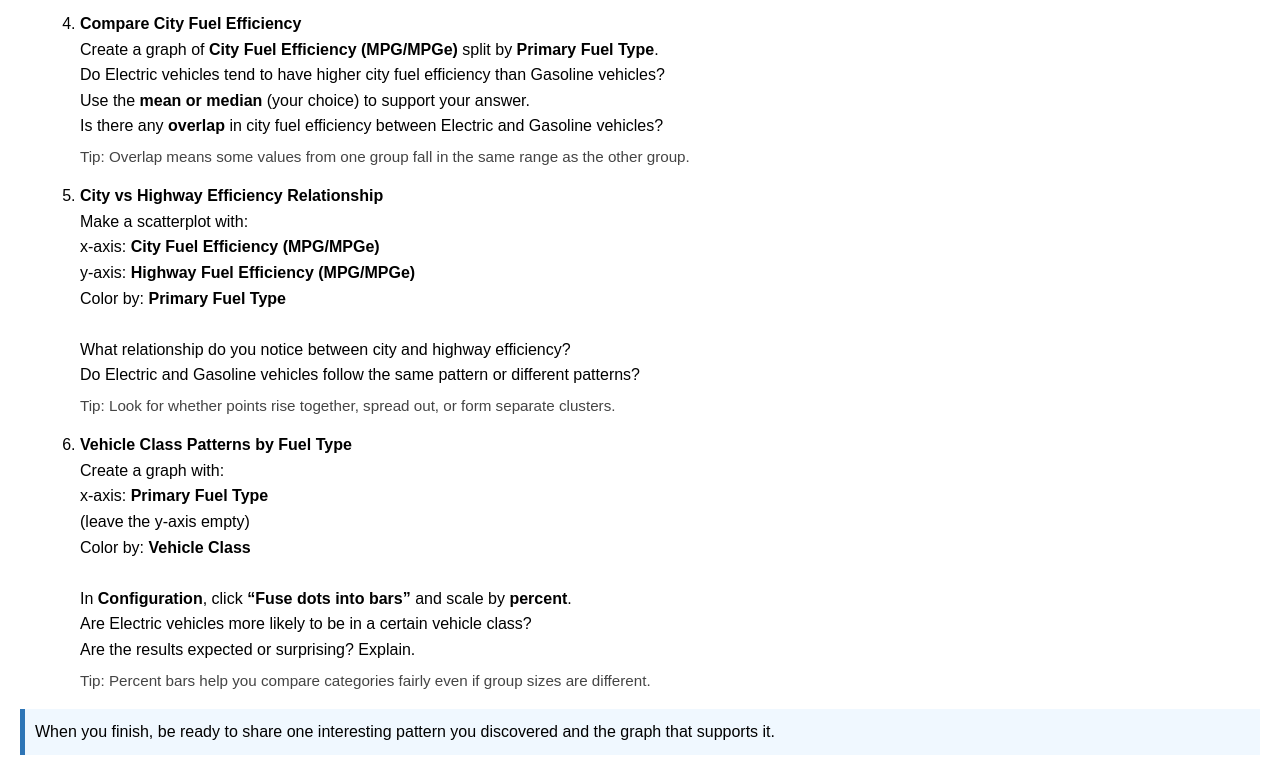
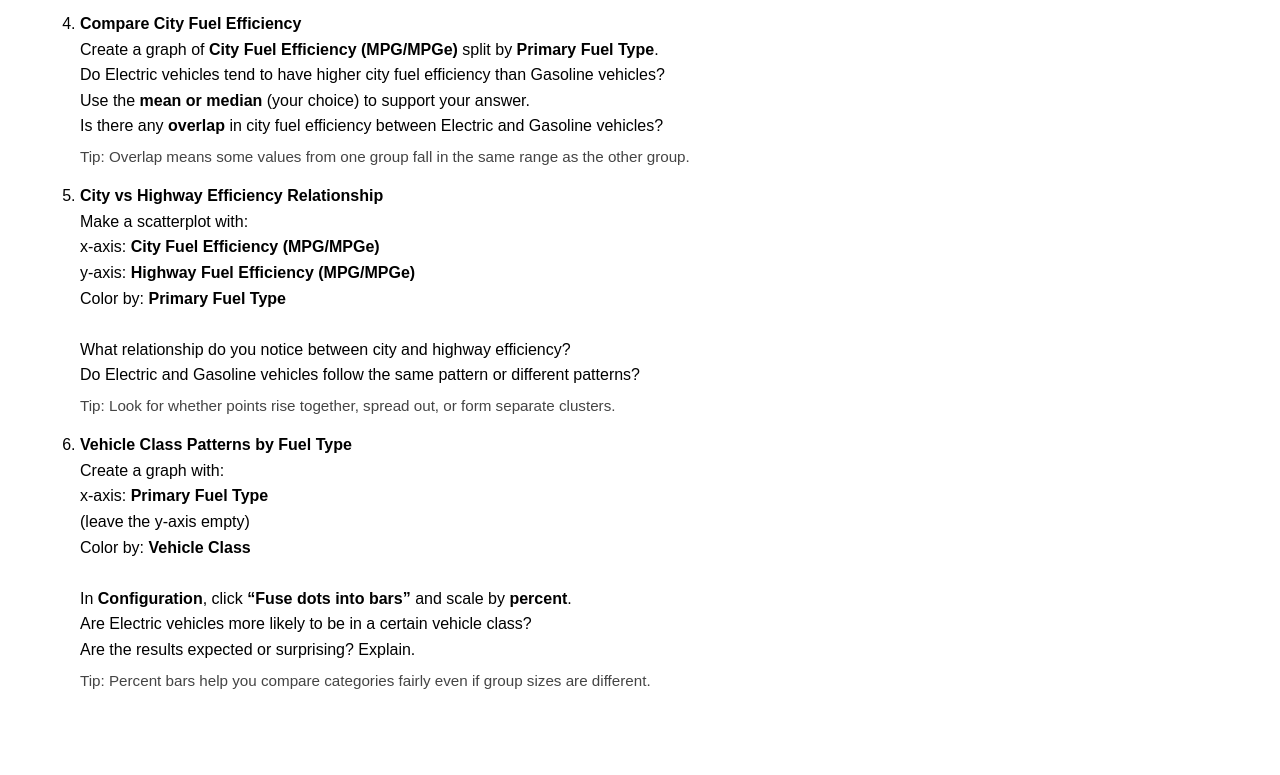
Before and after one commit to lilykdonaldson/vehicle-data-codap-2025, a plain HTML site: page datadive.html in a window 1280 px wide. Shown: the part 663-1438 px from the top of the page. After the commit the page ends 1376 px from the top, so only its background shows below. Drawn offline with Linux system fonts and the light colour scheme.

Commit message:
Remove important note from datadive.html
Removed the important note about sharing findings.

```diff
--- a/datadive.html
+++ b/datadive.html
@@ -109,9 +109,6 @@ Primary Fuel Type, Vehicle Class, Environmental Rating (1–10).
     </li>
 </ol>
 
-<div class="important">
-When you finish, be ready to share one interesting pattern you discovered and the graph that supports it.
-</div>
 
 </body>
 </html>
```
